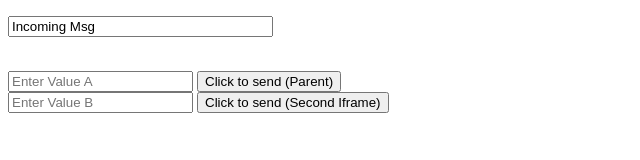
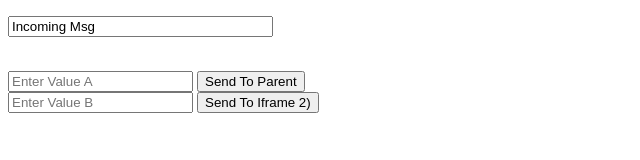
Before and after one commit to s-ltf/dev_space, a plain HTML site: page iframe.html in a window 1280 px wide. Shown: the whole page, without its empty margins (0-640 px from the left). Drawn offline with Linux system fonts and the light colour scheme.

Commit message:
Update iframe.html

```diff
--- a/iframe.html
+++ b/iframe.html
@@ -15,10 +15,10 @@
   <br>
   <form id="outgoingMsg">
     <input type="text" placeholder="Enter Value A" name="toParent_valA">
-	<input name="btn_toParent_valA" type="button" value="Click to send (Parent)" />
+	<input name="btn_toParent_valA" type="button" value="Send To Parent" />
 	<br>
 	<input type="text" placeholder="Enter Value B" name="toParent_valB">
-	<input name="btn_toParent_valB" type="button" value="Click to send (Second Iframe)" />
+	<input name="btn_toParent_valB" type="button" value="Send To Iframe 2)" />
   </form>
 
 
```
